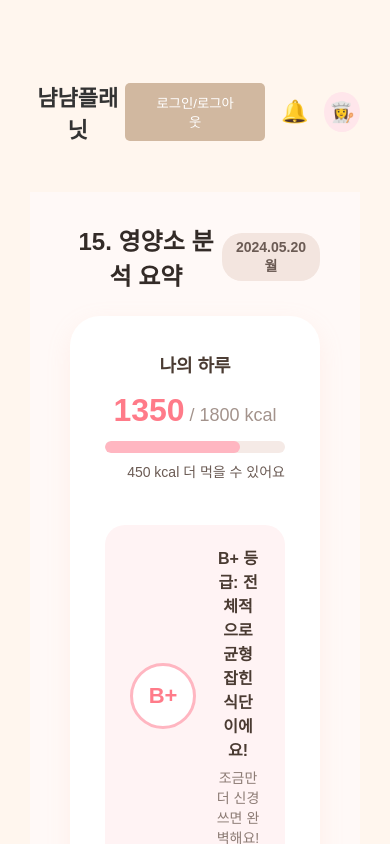
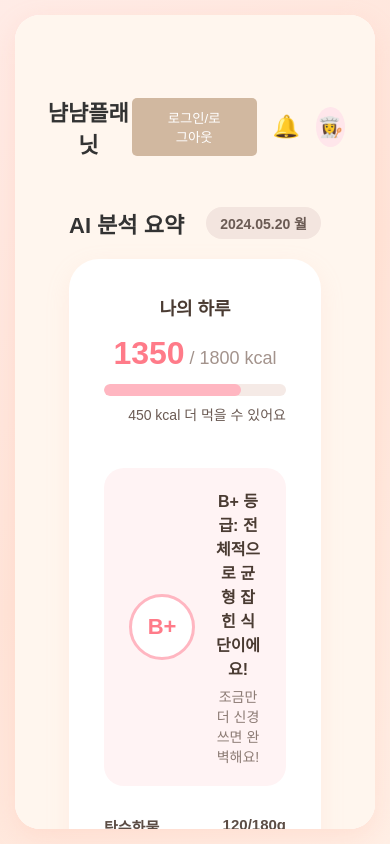
Before and after one commit to YH-KIKI/project, a React (Create React App) app in the folder project_react/: page /analyze in a window 390 px wide. Built offline with nearby package versions, Linux system fonts and the light colour scheme.

Commit message:
아... 또 메인에서 작업함.. 실수
AI분석, AI식단추천 다른사이트들이랑 맞추는 작업중

```diff
--- a/project_react/src/Main/MainLayout.css
+++ b/project_react/src/Main/MainLayout.css
@@ -3,9 +3,9 @@
   height: 100vh;
   overflow: hidden;
   /* 핵심: 기존 깨끗한 배경 이미지 파일 경로 */
-  background-image: url('../images/Main.png');
-  background-size: 100%;
-  background-position: center ;
+  background-image: url('../images/Main.png'), linear-gradient(135deg, #FFF0F0 0%, #FFE5D9 50%, #FFF6EE 100%);
+  background-size: max(100vw, 1300px) auto,cover;
+  background-position: center bottom;
   background-color: #FFF3EB;
   background-repeat: no-repeat;
   background-attachment: fixed;
@@ -383,18 +383,19 @@
 /* 모바일 화면(가로 768px 이하)일 때 적용되는 규칙 */
 @media (max-width: 768px) {
   .page-background {
-    background-image: none; /* 배경 이미지 숨기기 */
-    background-color: #fdf5e6; /* 배경이 없어졌을 때를 대비한 기본 연한 색상 */
-    padding: 0; /* 좌우 여백 제거하여 꽉 차게 */
+    /* 캐릭터 이미지는 숨기고, 냠냠플래닛 감성의 예쁜 그라데이션 하늘만 남깁니다 */
+    background-image: linear-gradient(135deg, #FFF0F0 0%, #FFE5D9 50%, #FFF6EE 100%);
+    padding: 15px; /* 🌟 앱 밖으로 예쁜 배경이 살짝 보이도록 액자처럼 여백을 줍니다 */
   }
 
   .app-wrapper {
-    max-width: 100%; /* 가로 전체 차지 */
-    border-radius: 0; /* 모바일에서는 둥근 모서리 제거 */
-    box-shadow: none; /* 모바일에서는 그림자 제거 */
+    max-width: 100%;
+    height: 100%;
+    border-radius: 25px !important; /* 🌟 모바일에서도 둥글둥글한 귀여운 테두리 유지! */
+    box-shadow: 0 8px 24px rgba(255, 182, 163, 0.25); /* 은은한 핑크색 그림자 추가 */
   }
 
   .sidebar {
-    display: none; /* 모바일에서는 사이드바 숨김 (필요시 햄버거 메뉴로 대체) */
+    display: none;
   }
 }
--- a/project_react/src/SidebarMenu/components/AiAnalysis.css
+++ b/project_react/src/SidebarMenu/components/AiAnalysis.css
@@ -1,10 +1,11 @@
-/* 전체 컨테이너: 따뜻한 배경색과 여백 */
+/* 전체 컨테이너: 이중 여백 및 중복 배경색 제거 */
 .analysis-container {
-  padding: 30px 40px;
-  background-color: #FFF9F7; /* 아주 연한 피치/크림 배경 */
-  min-height: 100vh;
-  color: #4A3B32; /* 너무 까맣지 않은 따뜻한 다크 브라운 텍스트 */
-  font-family: 'Pretendard', sans-serif; /* 기본 폰트 (설정에 맞게 변경 가능) */
+  padding: 0 24px; /* 🌟 핵심: 위아래 0, 양옆 24px 여백 추가 */
+  box-sizing: border-box; /* 🌟 여백을 추가해도 전체 너비가 삐져나가지 않게 방어 */
+  background-color: transparent;
+  width: 100%;
+  color: #4A3B32;
+  font-family: 'Pretendard', sans-serif;
 }
 
 /* 상단 헤더: 제목과 날짜 */
@@ -12,14 +13,15 @@
   display: flex;
   justify-content: space-between;
   align-items: center;
-  margin-bottom: 24px;
+  margin-bottom: 20px;
 }
 
+/* 🌟 폰트 통일 (MainLayout의 '냠냠플래닛'과 동일한 22px, 800) */
 .analysis-header h2 {
-  font-size: 24px;
-  font-weight: 700;
+  font-size: 22px;
+  font-weight: 800;
   margin: 0;
-  color: #332B27;
+  color: #333333;
 }
 
 .date-badge {
@@ -34,12 +36,14 @@
 /* 메인 흰색 카드 영역 */
 .analysis-card {
   background-color: #FFFFFF;
-  border-radius: 30px; /* 둥글둥글한 모서리 */
+  border-radius: 30px;
   padding: 35px;
-  box-shadow: 0 8px 24px rgba(255, 182, 163, 0.15); /* 연한 핑크/피치 그림자 */
+  box-shadow: 0 8px 24px rgba(255, 182, 163, 0.15);
+  width: 100%;
+  box-sizing: border-box; /* 🌟 너비가 오른쪽으로 삐져나가지 않게 방어 */
   display: flex;
   flex-direction: column;
-  gap: 30px; /* 각 구역 사이의 간격 */
+  gap: 30px;
 }
 
 /* 1. 칼로리 요약 구역 */
@@ -55,7 +59,7 @@
 .current-kcal {
   font-size: 32px;
   font-weight: 800;
-  color: #FF7B89; /* 톡톡 튀는 코랄 핑크 */
+  color: #FF7B89;
 }
 
 .target-kcal {
@@ -74,7 +78,7 @@
 
 /* 2. AI 등급 평가 구역 (둥근 박스) */
 .grade-section {
-  background-color: #FFF3F4; /* 아주 연한 핑크 박스 */
+  background-color: #FFF3F4;
   border-radius: 20px;
   padding: 20px 25px;
   display: flex;
@@ -135,7 +139,7 @@
 .progress-bar {
   width: 100%;
   height: 12px;
-  background-color: #F5EAE6; /* 부드러운 베이지 배경 */
+  background-color: #F5EAE6;
   border-radius: 10px;
   overflow: hidden;
 }
@@ -144,12 +148,14 @@
 .progress-fill {
   height: 100%;
   border-radius: 10px;
-  background-color: #FFB6C1; /* 기본 핑크 */
+  background-color: #FFB6C1;
   transition: width 0.5s ease-in-out;
 }
 
-.progress-fill.carbs { background-color: #FFB6C1; } /* 핑크 */
-.progress-fill.protein { background-color: #FFD285; } /* 옐로우/오렌지 */
+.progress-fill.carbs { background-color: #FFB6C1; }
+.progress-fill.protein { background-color: #FFD285; }
+.progress-fill.fat { background-color: #A2D5F2; }
+.progress-fill.sodium { background-color: #DAB6FC; }
 
 /* 4. 하단 AI 코치 피드백 구역 */
 .feedback-section {
@@ -160,7 +166,7 @@
   border: 1px solid #F0E6E2;
   border-radius: 20px;
   padding: 20px;
-	gap: 15px;
+  gap: 15px;
 }
 
 .feedback-section p {
@@ -172,7 +178,7 @@
 }
 
 .ai-coach-btn {
-  background-color: #FF8E9C; /* 버튼 배경: 따뜻한 핑크 */
+  background-color: #FF8E9C;
   color: white;
   border: none;
   border-radius: 16px;
--- a/project_react/src/SidebarMenu/components/AiAnalysis.jsx
+++ b/project_react/src/SidebarMenu/components/AiAnalysis.jsx
@@ -7,7 +7,7 @@ const AiAnalysis = () => {
     <div className="analysis-container">
       {/* 1. 상단 타이틀 영역 */}
       <div className="analysis-header">
-        <h2>15. 영양소 분석 요약</h2>
+        <h2>AI 분석 요약</h2>
         <span className="date-badge">2024.05.20 월</span>
       </div>
 
@@ -46,7 +46,16 @@ const AiAnalysis = () => {
             <div className="macro-label"><span>단백질</span> <span>45/57g</span></div>
             <div className="progress-bar"><div className="progress-fill protein" style={{ width: '78%' }}></div></div>
           </div>
-          {/* 지방, 당류, 나트륨 등도 동일한 구조로 들어갑니다 */}
+          {/* 🌟 새로 추가된 지방 영역 */}
+          <div className="macro-item">
+            <div className="macro-label"><span>지방</span> <span>25/35g</span></div>
+            <div className="progress-bar"><div className="progress-fill fat" style={{ width: '71%' }}></div></div>
+          </div>
+          {/* 🌟 새로 추가된 나트륨 영역 */}
+          <div className="macro-item">
+            <div className="macro-label"><span>나트륨</span> <span>800/2000mg</span></div>
+            <div className="progress-bar"><div className="progress-fill sodium" style={{ width: '40%' }}></div></div>
+          </div>
         </div>
 
         {/* 2-4. 하단 AI 코치 피드백 */}
--- a/project_react/src/SidebarMenu/components/DietRecommendation.css
+++ b/project_react/src/SidebarMenu/components/DietRecommendation.css
@@ -1,12 +1,11 @@
-/* 전체 배경 박스 (모바일 앱 느낌의 흰색 카드) */
+/* 전체 컨테이너: 이중 여백 제거, 투명 배경, 넓이 100% 꽉 채우기 */
 .recommendation-container {
-  background-color: #ffffff;
-  border-radius: 20px;
-  padding: 24px;
-  box-shadow: 0 8px 24px rgba(0,0,0,0.06); /* 부드러운 그림자 */
+  background-color: transparent;
+  padding: 0 24px; /* 🌟 핵심: 위아래 0, 양옆 24px 여백 추가 */
+  box-sizing: border-box; /* 🌟 여백을 추가해도 전체 너비가 삐져나가지 않게 방어 */
   font-family: 'Pretendard', -apple-system, sans-serif;
-  max-width: 420px;
-  margin: 0 auto; /* 화면 가운데 정렬 */
+  width: 100%;
+  max-width: none; /* 너비 제한 해제 */
 }
 
 /* 상단 타이틀 영역 */
@@ -14,14 +13,17 @@
   display: flex;
   justify-content: space-between;
   align-items: center;
-  margin-bottom: 24px;
+  margin-bottom: 20px;
 }
+
+/* 🌟 폰트 통일 (MainLayout의 '냠냠플래닛'과 동일한 22px, 800) */
 .header-area .title {
   margin: 0;
-  font-size: 20px;
+  font-size: 22px;
   font-weight: 800;
-  color: #333;
+  color: #333333;
 }
+
 .header-area .date {
   font-size: 14px;
   color: #888;
@@ -29,12 +31,24 @@
   cursor: pointer;
 }
 
+/* 새로 추가한 하얀색 카드 스타일 (AiAnalysis와 동일한 디자인) */
+.recommendation-card {
+  background-color: #FFFFFF;
+  border-radius: 30px;
+  padding: 35px;
+  box-shadow: 0 8px 24px rgba(255, 182, 163, 0.15); /* 냠냠플래닛 감성 핑크 그림자 */
+  width: 100%;
+  box-sizing: border-box; /* 넓이가 삐져나가지 않게 방어 */
+  display: flex;
+  flex-direction: column;
+  gap: 20px;
+}
+
 /* 탭 버튼 리스트 */
 .tab-menu {
   display: flex;
   gap: 8px;
-  margin-bottom: 24px;
-  background-color: #f8f9fa; /* 탭 뒷배경 회색 */
+  background-color: #f8f9fa;
   padding: 4px;
   border-radius: 12px;
 }
@@ -50,9 +64,8 @@
   border-radius: 8px;
   transition: all 0.2s ease;
 }
-/* 선택된(active) 탭 버튼 디자인 */
 .tab-button.active {
-  background-color: #ff8fa3; /* 냠냠이 핑크 포인트 컬러 */
+  background-color: #ff8fa3;
   color: white;
   box-shadow: 0 2px 8px rgba(255, 143, 163, 0.4);
 }
@@ -62,7 +75,7 @@
   display: flex;
   flex-direction: column;
   gap: 16px;
-  min-height: 250px; /* 로딩 중에도 화면 높이가 훅 줄어들지 않도록 유지 */
+  min-height: 250px;
 }
 .diet-card {
   display: flex;
@@ -75,7 +88,7 @@
   transition: transform 0.2s ease;
 }
 .diet-card:hover {
-  transform: translateY(-2px); /* 마우스를 올리면 카드가 살짝 위로 뜸 */
+  transform: translateY(-2px);
 }
 
 /* 텍스트 영역 */
@@ -89,7 +102,7 @@
   color: #222;
   font-weight: 700;
   line-height: 1.4;
-  word-break: keep-all; /* 단어 단위로 예쁘게 줄바꿈 */
+  word-break: keep-all;
 }
 .menu-kcal {
   margin: 0;
@@ -118,7 +131,7 @@
 .diet-image-box {
   width: 80px;
   height: 80px;
-  flex-shrink: 0; /* 화면이 좁아져도 이미지 박스가 찌그러지지 않음 */
+  flex-shrink: 0;
   border-radius: 12px;
   overflow: hidden;
   background-color: #f0f0f0;
@@ -127,7 +140,7 @@
 .diet-img {
   width: 100%;
   height: 100%;
-  object-fit: cover; /* 세로/가로 이미지가 들어와도 1:1 비율에 맞춰 예쁘게 잘림 */
+  object-fit: cover;
 }
 .no-img-placeholder {
   width: 100%;
@@ -153,7 +166,7 @@
 .spinner {
   font-size: 32px;
   margin-bottom: 12px;
-  animation: spin 1.5s linear infinite; /* 빙글빙글 도는 효과 */
+  animation: spin 1.5s linear infinite;
 }
 @keyframes spin {
   0% { transform: rotate(0deg); }
@@ -175,9 +188,9 @@
   transition: all 0.2s ease;
 }
 .record-button:hover:not(:disabled) {
-  background-color: #ff768e; /* 마우스 올렸을 때 살짝 진해짐 */
+  background-color: #ff768e;
 }
 .record-button:disabled {
-  background-color: #ffd6de; /* 로딩 중일 때는 연한 핑크색으로 클릭 방지 */
+  background-color: #ffd6de;
   cursor: not-allowed;
 }
--- a/project_react/src/SidebarMenu/components/DietRecommendation.jsx
+++ b/project_react/src/SidebarMenu/components/DietRecommendation.jsx
@@ -3,15 +3,12 @@ import './DietRecommendation.css';
 import { fetchAiRecommendations } from '../api/dietApi';
 
 const DietRecommendation = () => {
-  // 🌟 변경됨: 페이지에 들어왔을 때 가장 먼저 '맞춤 식단'이 선택되어 있도록 설정합니다.
   const [activeTab, setActiveTab] = useState('맞춤 식단');
   const [recommendations, setRecommendations] = useState([]);
   const [isLoading, setIsLoading] = useState(true);
 
-  // 🌟 변경됨: 탭 배열의 맨 앞에 '맞춤 식단'을 추가했습니다.
   const tabs = ['맞춤 식단', '다이어트', '건강유지', '근육증가', '저탄고지'];
 
-  // 오늘 날짜를 "YYYY.MM.DD 요일" 형식으로 만들어주는 함수
   const getTodayString = () => {
     const today = new Date();
     const year = today.getFullYear();
@@ -41,12 +38,14 @@ const DietRecommendation = () => {
 
   return (
     <div className="recommendation-container">
-      {/* 상단 헤더 */}
+      {/* 🌟 수정됨: 제목 라인을 하얀색 카드 바깥으로 분리했습니다 */}
       <div className="header-area">
         <h2 className="title">AI 식단 추천</h2>
         <span className="date">{"<"} {currentDate}</span>
       </div>
 
+      {/* 🌟 추가됨: 내용물들을 감싸는 100% 꽉 차는 하얀색 카드 */}
+      <div className="recommendation-card">
         {/* 탭 버튼 메뉴 */}
         <div className="tab-menu">
           {tabs.map((tabName) => (
@@ -97,6 +96,7 @@ const DietRecommendation = () => {
           이 식단으로 기록하기
         </button>
       </div>
+    </div>
   );
 };
 
```
Lines whose indentation alone changed are shown as unchanged.
